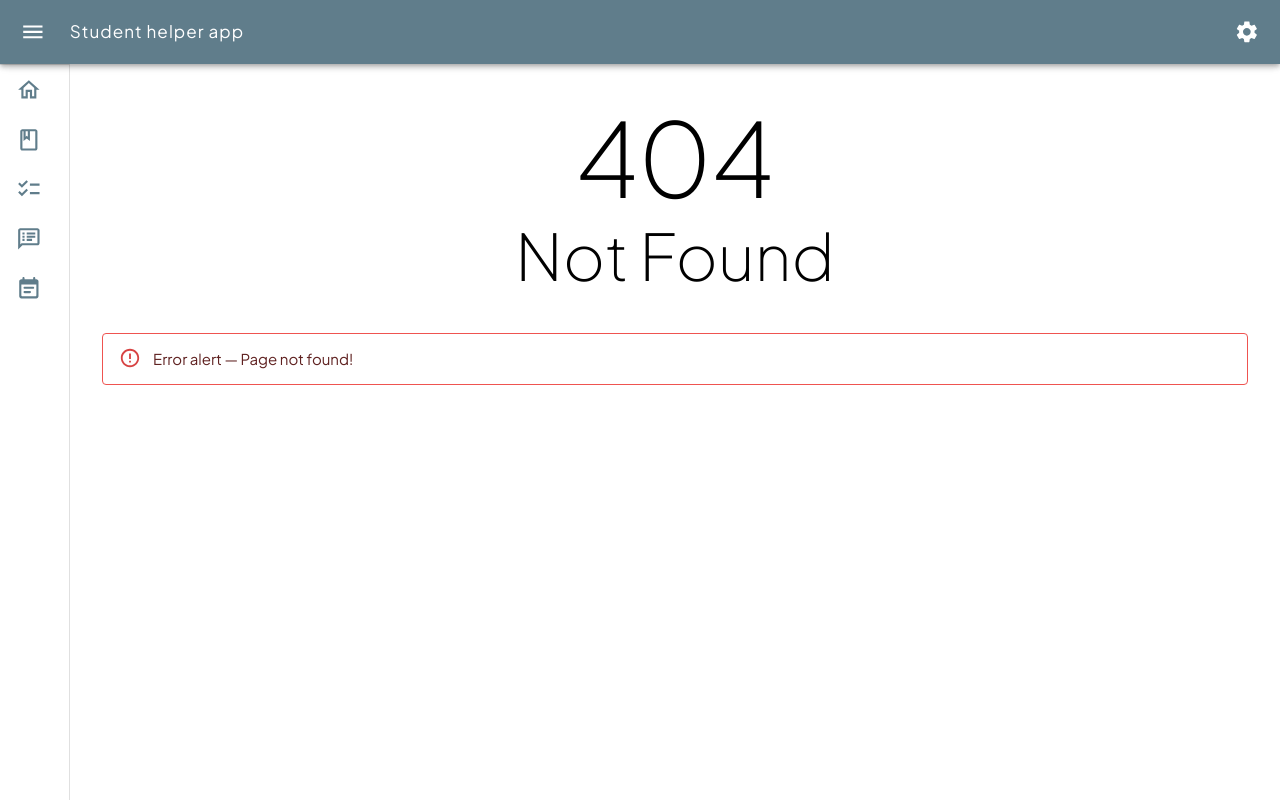
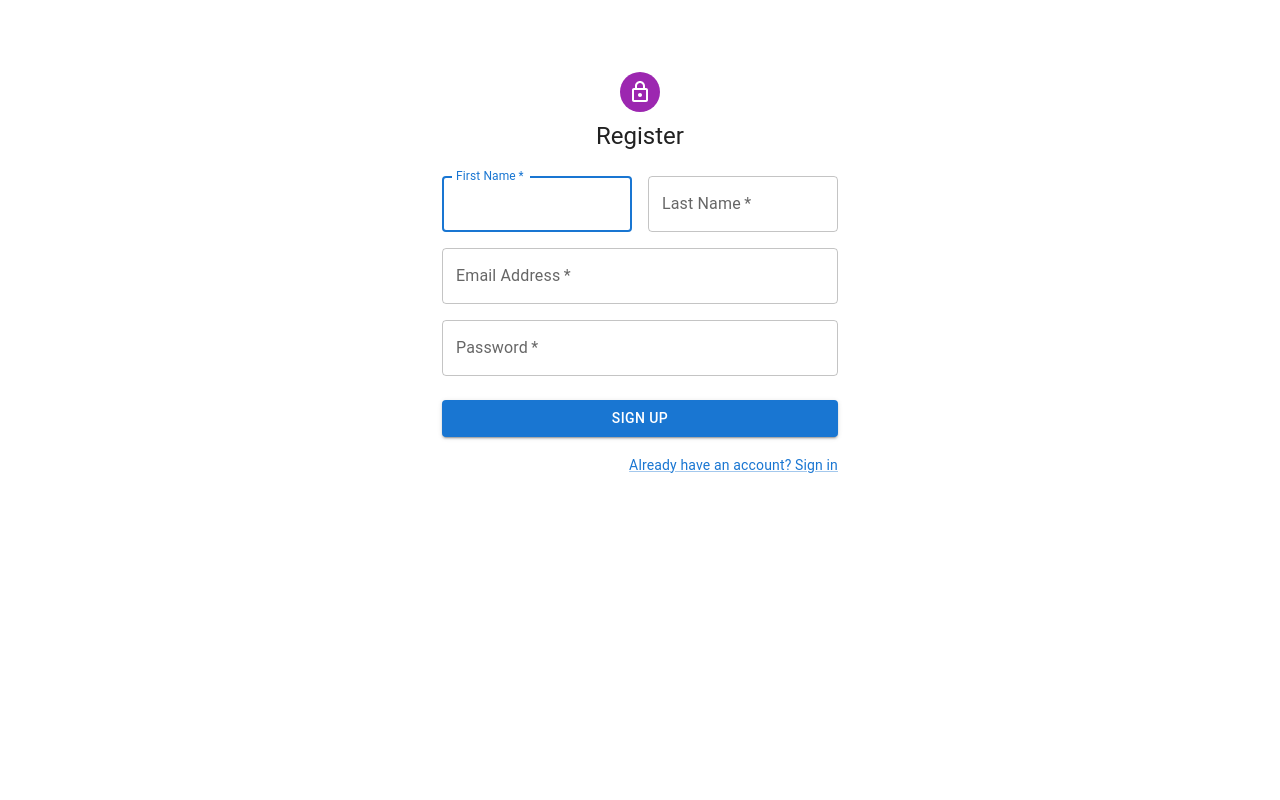
Before and after one commit to IKT-Team36/Student-productivity-helper-app-Frontend, a React (Vite) app: page /Register in a window 1280 px wide. Before the commit this address had no page. Built offline with nearby package versions, Linux system fonts and the light colour scheme.

Commit message:
register page done

```diff
--- a/package.json
+++ b/package.json
@@ -17,10 +17,12 @@
     "@mui/x-date-pickers-pro": "^6.4.0",
     "@types/node": "^18.15.11",
     "dayjs": "^1.11.7",
+    "formik": "^2.2.9",
     "react": "^18.2.0",
     "react-dom": "^18.2.0",
     "react-hook-form": "^7.43.9",
-    "react-router-dom": "^6.10.0"
+    "react-router-dom": "^6.10.0",
+    "yup": "^1.2.0"
   },
   "devDependencies": {
     "@types/react": "^18.0.28",
--- a/src/routing/GenerateRoutes.tsx
+++ b/src/routing/GenerateRoutes.tsx
@@ -5,6 +5,7 @@
 import {Layout} from "@src/ui/layout/main-layout/Layout";
 import {NotFound} from "@src/ui/pages/not-found/NotFound";
 import {Login} from "@src/ui/layout-page/login/Login";
+import {Register} from "@src/ui/layout-page/register/Register";
 
 const mapRoutes = (routes: RoutesList): ReactElement[] => {
     return Object.values(routes).map(({path, Component}) => {
@@ -34,6 +35,7 @@
                 <Route element={<NotFound/>} path="/*"/>
             </Route>
             <Route element={<Login/>} path="/login"/>
+            <Route element={<Register/>} path="/Register"/>
         </Routes>
     )
 }
--- a/src/ui/layout-page/register/Register.tsx
+++ b/src/ui/layout-page/register/Register.tsx
@@ -1,10 +1,179 @@
 import React, {ReactElement} from "react";
 import {Box} from "@mui/material";
+import Avatar from "@mui/material/Avatar";
+import Button from "@mui/material/Button";
+import CssBaseline from "@mui/material/CssBaseline";
+import TextField from "@mui/material/TextField";
+import Link from "@mui/material/Link";
+import Grid from "@mui/material/Grid";
+import LockOutlinedIcon from "@mui/icons-material/LockOutlined";
+import Typography from "@mui/material/Typography";
+import Container from "@mui/material/Container";
+import { createTheme, ThemeProvider } from "@mui/material/styles";
+import { useFormik } from "formik";
+import * as yup from "yup";
+
+function Copyright(props: any) {
+  return (
+    <Typography
+      variant="body2"
+      color="text.secondary"
+      align="center"
+      {...props}
+    >
+      {"Copyright © "}
+      <Link color="inherit" href="https://mui.com/">
+        Your Website
+      </Link>{" "}
+      {new Date().getFullYear()}
+      {"."}
+    </Typography>
+  );
+}
+
+interface FormValues {
+  name: string;
+  surname: string;
+  email: string;
+  password: string;
+  confirmPassword: string;
+  phoneNumber: string;
+}
+
+// TODO remove, this demo shouldn't need to reset the theme.
+const defaultTheme = createTheme();
+
+const validationSchema = yup.object({
+  name: yup.string("Enter your name").required("Name is required"),
+  surname: yup.string("Enter your surname").required("Surname is required"),
+  email: yup
+    .string("Enter your email")
+    .email("Enter a valid email")
+    .required("Email is required"),
+  password: yup
+    .string("Enter your password")
+    .min(8, "Password should be of minimum 8 characters length")
+    .required("Password is required"),
+});
 
 export const Register = (): ReactElement => {
-    return (
-        <Box>
+    const formik = useFormik({
+        initialValues: {
+          name: "",
+          surname: "",
+          email: "",
+          password: "",
+          confirmPassword: "",
+          phoneNumber: "",
+        },
+        validationSchema: validationSchema,
+        onSubmit: (values: FormValues) => {
+          alert(JSON.stringify(values, null, 2));
+        },
+      });
 
-        </Box>
-    )
+      return (
+        <ThemeProvider theme={defaultTheme}>
+          <Container component="main" maxWidth="xs">
+            <CssBaseline />
+            <Box
+              sx={{
+                marginTop: 8,
+                display: "flex",
+                flexDirection: "column",
+                alignItems: "center",
+              }}
+            >
+              <Avatar sx={{ m: 1, bgcolor: "secondary.main" }}>
+                <LockOutlinedIcon />
+              </Avatar>
+              <Typography component="h1" variant="h5">
+                Register
+              </Typography>
+              <Box
+                component="form"
+                noValidate
+                onSubmit={formik.handleSubmit}
+                sx={{ mt: 3 }}
+              >
+                <Grid container spacing={2}>
+                  <Grid item xs={12} sm={6}>
+                    <TextField
+                      autoComplete="given-name"
+                      name="firstName"
+                      required
+                      fullWidth
+                      id="firstName"
+                      label="First Name"
+                      autoFocus
+                      value={formik.values.name}
+                      onChange={formik.handleChange}
+                      error={formik.touched.name && Boolean(formik.errors.name)}
+                      helperText={formik.touched.name && formik.errors.name}
+                    />
+                  </Grid>
+                  <Grid item xs={12} sm={6}>
+                    <TextField
+                      required
+                      fullWidth
+                      id="lastName"
+                      label="Last Name"
+                      name="lastName"
+                      autoComplete="family-name"
+                      value={formik.values.surname}
+                      onChange={formik.handleChange}
+                      error={formik.touched.surname && Boolean(formik.errors.surname)}
+                      helperText={formik.touched.surname && formik.errors.surname}
+                    />
+                  </Grid>
+                  <Grid item xs={12}>
+                    <TextField
+                      required
+                      fullWidth
+                      id="email"
+                      label="Email Address"
+                      name="email"
+                      autoComplete="email"
+                      value={formik.values.email}
+                      onChange={formik.handleChange}
+                      error={formik.touched.email && Boolean(formik.errors.email)}
+                      helperText={formik.touched.email && formik.errors.email}
+                    />
+                  </Grid>
+                  <Grid item xs={12}>
+                    <TextField
+                      required
+                      fullWidth
+                      name="password"
+                      label="Password"
+                      type="password"
+                      id="password"
+                      autoComplete="new-password"
+                      value={formik.values.password}
+                      onChange={formik.handleChange}
+                      error={formik.touched.password && Boolean(formik.errors.password)}
+                      helperText={formik.touched.password && formik.errors.password}
+                    />
+                  </Grid>
+                </Grid>
+                <Button
+                  type="submit"
+                  fullWidth
+                  variant="contained"
+                  sx={{ mt: 3, mb: 2 }}
+                >
+                  Sign Up
+                </Button>
+                <Grid container justifyContent="flex-end">
+                  <Grid item>
+                    <Link href="/login" variant="body2">
+                      Already have an account? Sign in
+                    </Link>
+                  </Grid>
+                </Grid>
+              </Box>
+            </Box>
+          </Container>
+        </ThemeProvider>
+      );
 }
```
Also changed, not shown: 1 other file (tests, documents, lock files or other folders).
